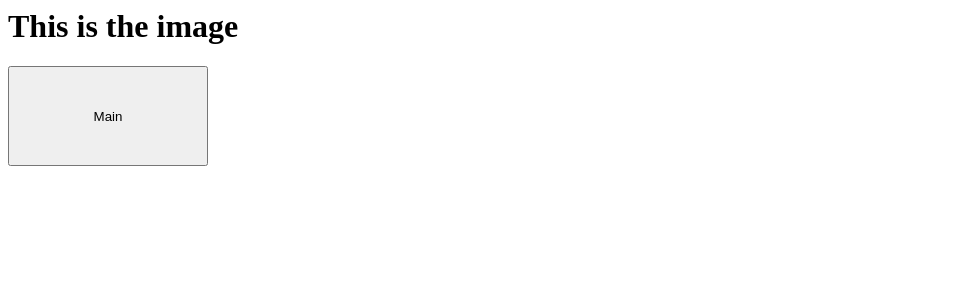
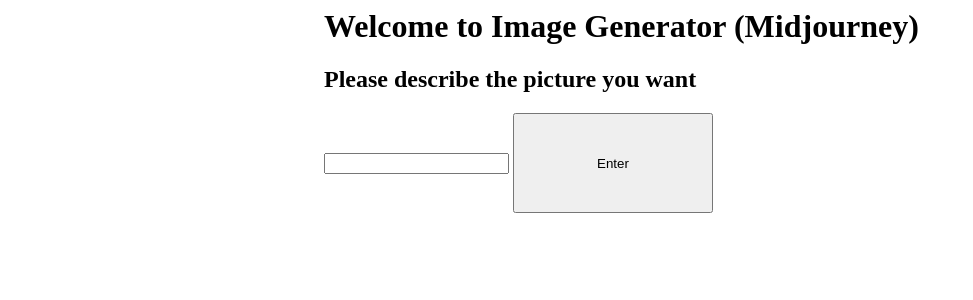
Before and after one commit to lilmisfortune/lichuan, a Flask app: page /image_gpt in a window 1280 px wide. Shown: the top 300 px of the page, without its empty margins (0-973 px from the left). Run offline with Flask 3, Linux system fonts and the light colour scheme.

Commit message:
Update image_gpt.html

```diff
--- a/template/image_gpt.html
+++ b/template/image_gpt.html
@@ -1,4 +1,15 @@
-<h1>This is the image</h1>
-<form action="/main" method="post">
-    <input type = "submit" value="Main" style="width:200px;height:100px;">
+<style>
+    .container{width:100%;margin:auto}
+    @media (min-width:600px) {.container{width: 80%;}}
+    @media (min-width:768px) {.container{width: 60%;}}
+    @media (min-width:1024px) {.container{width: 50%;}}
+</style>
+
+<div class="container">
+<h1>Welcome to Image Generator (Midjourney)</h1>
+<form action="/image_result" method="post">
+        <h2>Please describe the picture you want </h2>
+        <input type = "text" name="q">
+        <input type = "submit" value="Enter" style="width:200px;height:100px;">
 </form>
+</div>
```
